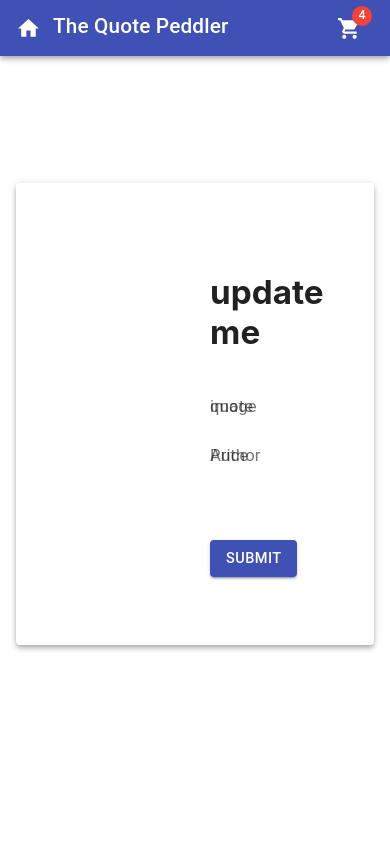
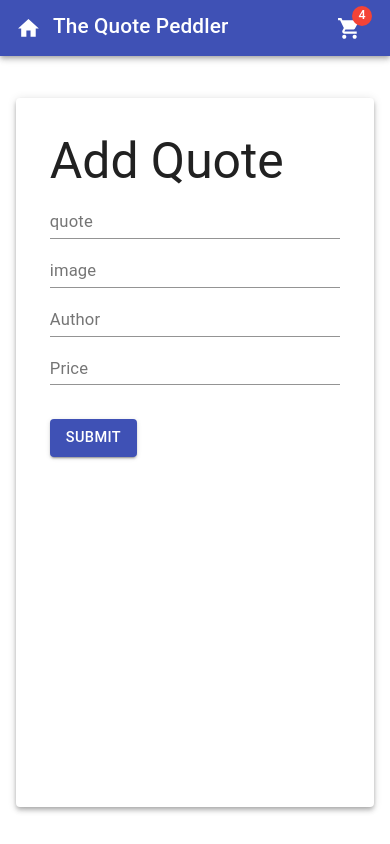
Before and after one commit to Murray918/Quote-Peddler-Solution, a React (Create React App) app: page /add in a window 390 px wide. Built offline with nearby package versions, Linux system fonts and the light colour scheme.

Commit message:
tidy up the form make more responsive
	modified:   src/components/AddAndUpdateForm.js
	modified:   src/styles/StyledFormWrapper.js

```diff
--- a/src/components/AddAndUpdateForm.js
+++ b/src/components/AddAndUpdateForm.js
@@ -1,5 +1,5 @@
 import React, { Component } from 'react'
-import { TextField, FormControl, Paper } from '@material-ui/core'
+import { TextField, FormControl, Paper, Typography } from '@material-ui/core'
 import SubmitButton from './Button'
 import { StyledFormWrapper } from '../styles/StyledFormWrapper'
 
@@ -28,8 +28,9 @@ class AddAndUpdateForm extends Component {
 			<Paper elevation={4}>
 				<StyledFormWrapper>
 					<FormControl fullWidth onSubmit={this.handleSubmit}>
-						<h1>update me</h1>
-
+						<Typography variant="h3" component="h2">
+							Add Quote
+						</Typography>
 						<div>
 							<TextField
 								fullWidth
@@ -61,7 +62,7 @@ class AddAndUpdateForm extends Component {
 								/>
 							</div>
 							<div className="price-input">
-								{' '}
+
 								<TextField
 									fullWidth
 									label="Price"
--- a/src/styles/StyledFormWrapper.js
+++ b/src/styles/StyledFormWrapper.js
@@ -1,21 +1,35 @@
 import styled from 'styled-components'
 
 export const StyledFormWrapper = styled.div`
+	@media screen and (min-width: 800px) {
 		margin: 15vh;
 		padding: 8vh;
+
 		.submit-button {
 			margin-top: 8vh;
-        color:red;
-
+			color: red;
 		}
 		.price-author-wrapper {
 			display: flex;
             flex-direction: row;
+            align-items: stretch;
 			justify-content: space-between;
 		}
 
 		.price-author-wrapper :first-child {
-      width : 99%;
-      margin-left: 10%;
+			flex-grow: 3;
+			margin-right: 2vh;
+		}
+	}
+	.price_input {
+		flex-grow: 1;
+	}
+    padding-top: 4vh;
+	margin-top: 5vh;
+	padding-left: 4vh;
+	padding-right: 4vh;
+	min-height: 80vh;
+	.submit-button {
+		margin-top: 4vh;
 	}
 `
```
Lines whose indentation alone changed are shown as unchanged.
